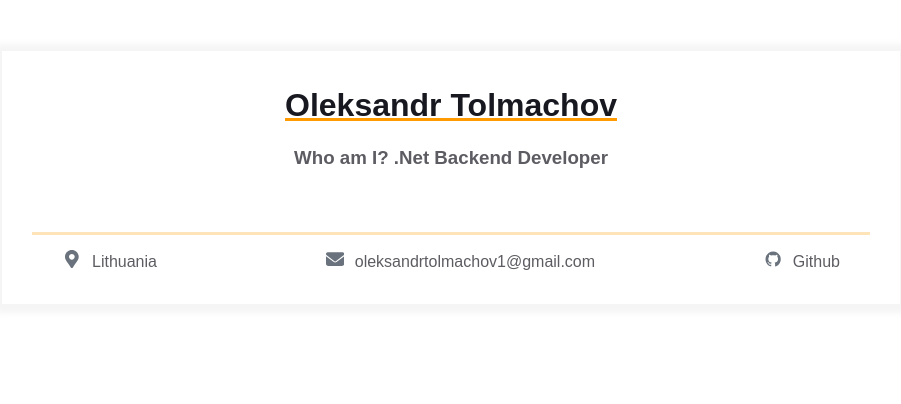
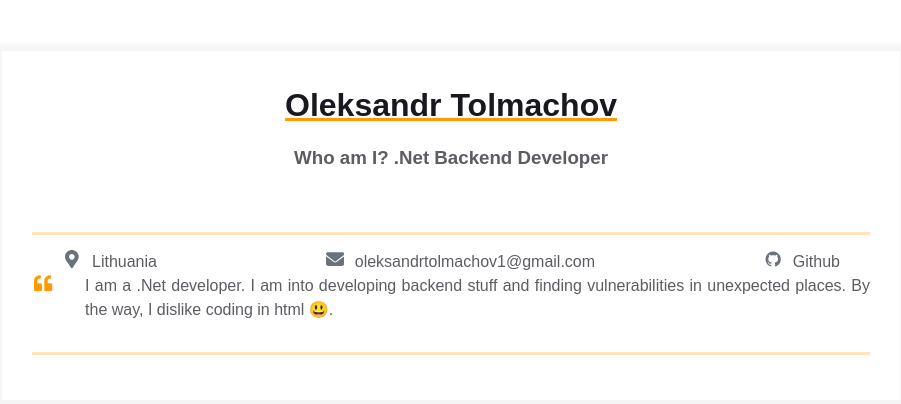
Before and after one commit to OleksandrTolmachov/homepage, a plain HTML site: page index.html in a window 1280 px wide. Shown: the whole page, without its empty margins (189-1090 px from the left). Drawn offline with Linux system fonts and the light colour scheme.

Commit message:
Added intro block

```diff
--- a/index.html
+++ b/index.html
@@ -58,7 +58,23 @@
                     </div>
                 </div>
             </div>
-
+            <div class="container">
+                <div class="resume__block">
+                    <div class="intro">
+                        <div class="intro__icon-wrapper">
+                            <svg class="intro__icon" xmlns="http://www.w3.org/2000/svg" viewBox="0 0 512 512">
+                                <path
+                                    d="M464 256h-80v-64c0-35.3 28.7-64 64-64h8c13.3 0 24-10.7 24-24V56c0-13.3-10.7-24-24-24h-8c-88.4 0-160 71.6-160 160v240c0 26.5 21.5 48 48 48h128c26.5 0 48-21.5 48-48V304c0-26.5-21.5-48-48-48zm-288 0H96v-64c0-35.3 28.7-64 64-64h8c13.3 0 24-10.7 24-24V56c0-13.3-10.7-24-24-24h-8C71.6 32 0 103.6 0 192v240c0 26.5 21.5 48 48 48h128c26.5 0 48-21.5 48-48V304c0-26.5-21.5-48-48-48z">
+                                </path>
+                            </svg>
+                        </div>
+                        <p class="intro_text">
+                            I am a .Net developer. I am into developing backend stuff and finding vulnerabilities in
+                            unexpected places. By the way, I dislike coding in html &#128515;.
+                        </p>
+                    </div>
+                </div>
+            </div>
         </div>
     </main>
 
```
